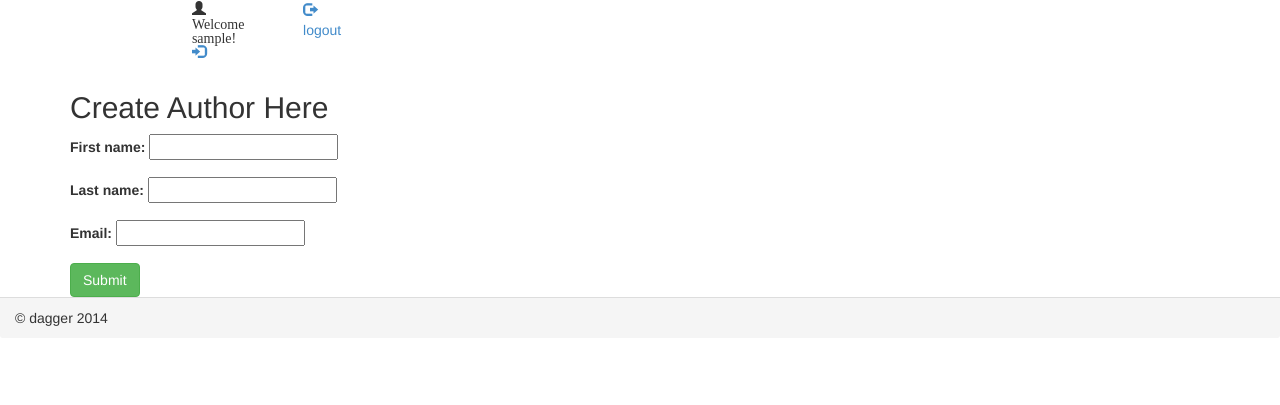
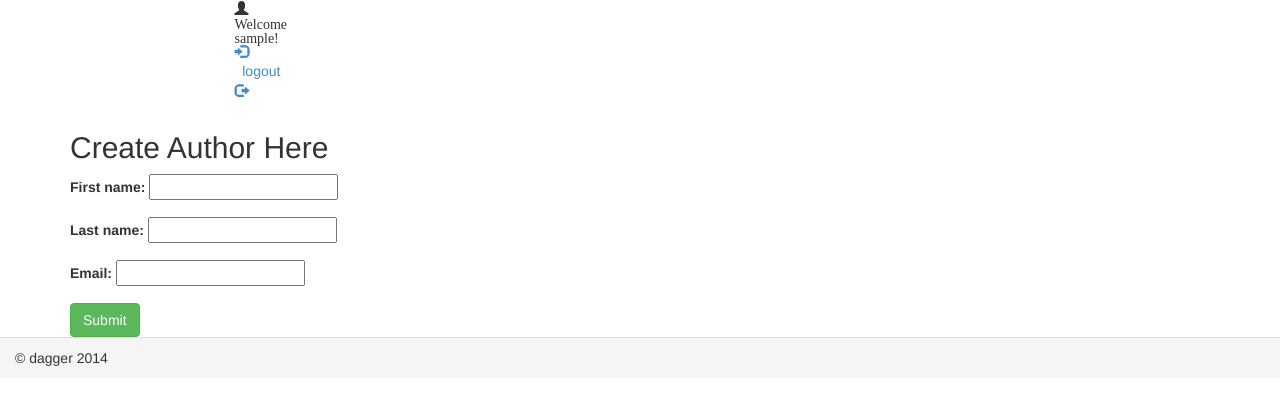
Before and after one commit to seenureddy/django-basic-concepts, a Django app: a page that uses templates/basic_dj/base.html in a window 1280 px wide. Shown: the top 405 px of the page. Run offline with Django 3.2, Linux system fonts and the light colour scheme; the visitor is signed in with stand-in values (Sample User, id 1); some libraries are stand-ins or nearby versions.

Commit message:
added addmin for login and logout

```diff
--- a/templates/basic_dj/base.html
+++ b/templates/basic_dj/base.html
@@ -9,10 +9,14 @@
             <div class="row">
                 {% if user.is_authenticated %}
                     <ul class="nav navbar-nav top-right">
-                    <p class="col-sm-offset-8 col-sm-4"><span class="glyphicon glyphicon-user">&#32; Welcome {{ user }}!<a href="#"><span class="glyphicon glyphicon-log-in"></span></a></span></p></ul>
+                        <p class="col-sm-offset-8 col-sm-4">
+                            <span class="glyphicon glyphicon-user">&#32; Welcome {{ user }}!<a href="#"><span class="glyphicon glyphicon-log-in"></span></a></span>
+                            &nbsp;<a href="{% url 'admin:logout' %}">&#32;logout<span class="glyphicon glyphicon-log-out"></span></a>
+                        </p>
+                    </ul>
+                {% else %}
+                   <p class="col-sm-offset-7 col-sm-3">welcome guest! &nbsp; <a href="{% url 'admin:index' %}"><span class="glyphicon glyphicon-log-in"></span>&#32;login</a></p>
                 {% endif %}
-                  <ul class="nav navbar-nav top-right">
-                <a class="col-sm-offset-7 col-sm-5" href="logout"><span class="glyphicon glyphicon-log-out"></span>&#32;logout</a></ul>
             </div>
         </div>
         {% block content %} {% endblock %}
```
